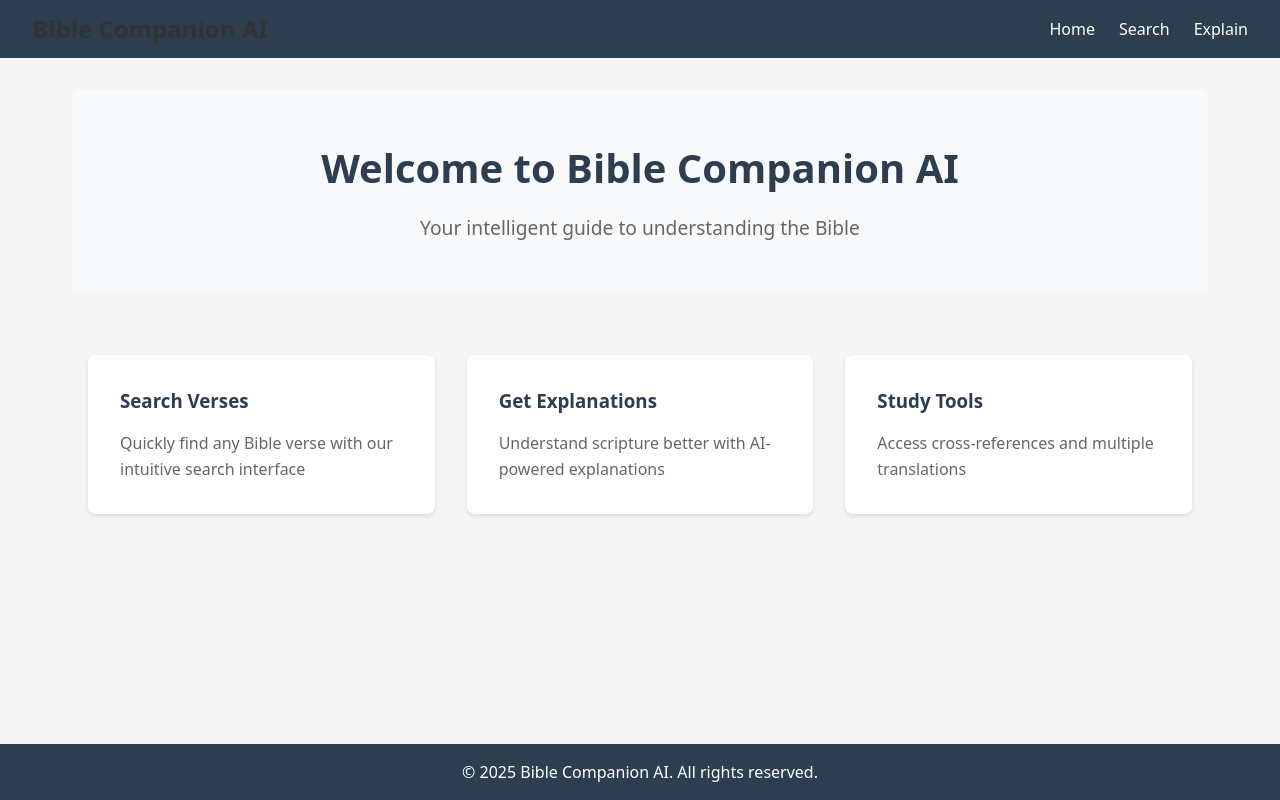
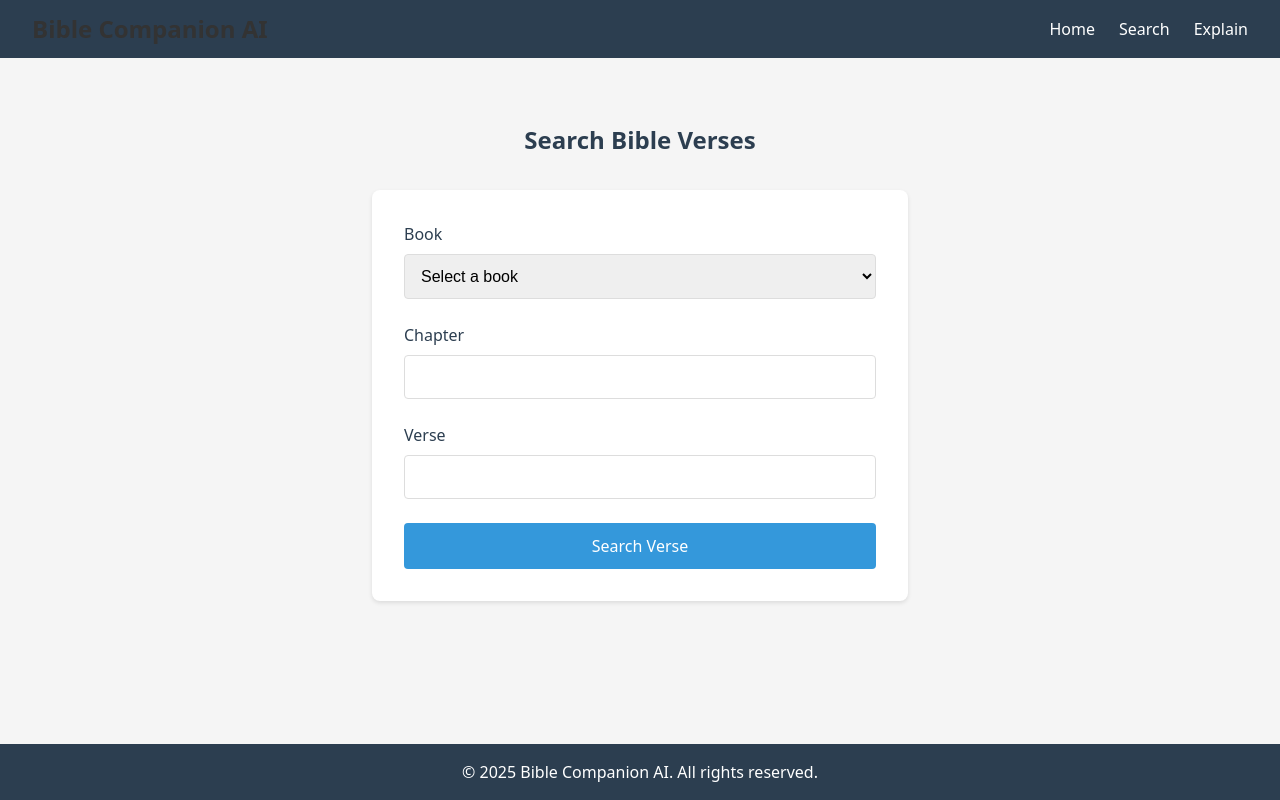
Before and after one commit to Jay254/Bible-Companion-AI, a React (Vite) app: page /search in a window 1280 px wide. Built offline with nearby package versions, Linux system fonts and the light colour scheme.

Commit message:
added simple bible verse search UI

```diff
--- a/package.json
+++ b/package.json
@@ -11,7 +11,8 @@
   },
   "dependencies": {
     "react": "^19.1.0",
-    "react-dom": "^19.1.0"
+    "react-dom": "^19.1.0",
+    "react-router-dom": "^7.6.1"
   },
   "devDependencies": {
     "@eslint/js": "^9.25.0",
--- a/src/App.tsx
+++ b/src/App.tsx
@@ -1,12 +1,19 @@
+import { Route, BrowserRouter as Router, Routes } from 'react-router-dom'
 import './App.css'
 import { Layout } from './components/Layout/Layout'
 import { Home } from './pages/Home/Home'
+import { Search } from './pages/Search/Search'
 
 function App() {
   return (
-    <Layout>
-      <Home />
-    </Layout>
+    <Router>
+      <Layout>
+        <Routes>
+          <Route path="/" element={<Home />} />
+          <Route path="/search" element={<Search />} />
+        </Routes>
+      </Layout>
+    </Router>
   )
 }
 
--- /dev/null
+++ b/src/pages/Search/Search.css
@@ -0,0 +1,90 @@
+.search-page {
+  max-width: 600px;
+  margin: 0 auto;
+  padding: 2rem;
+}
+
+.search-page h2 {
+  text-align: center;
+  color: #2c3e50;
+  margin-bottom: 2rem;
+}
+
+.search-form {
+  background: white;
+  padding: 2rem;
+  border-radius: 8px;
+  box-shadow: 0 2px 4px rgba(0, 0, 0, 0.1);
+}
+
+.form-group {
+  margin-bottom: 1.5rem;
+}
+
+.form-group label {
+  display: block;
+  margin-bottom: 0.5rem;
+  color: #2c3e50;
+  font-weight: 500;
+}
+
+.form-group select,
+.form-group input {
+  width: 100%;
+  padding: 0.75rem;
+  border: 1px solid #ddd;
+  border-radius: 4px;
+  font-size: 1rem;
+  transition: border-color 0.2s;
+}
+
+.form-group select:focus,
+.form-group input:focus {
+  outline: none;
+  border-color: #3498db;
+  box-shadow: 0 0 0 2px rgba(52, 152, 219, 0.2);
+}
+
+.form-group select.error,
+.form-group input.error {
+  border-color: #e74c3c;
+}
+
+.error-message {
+  display: block;
+  color: #e74c3c;
+  font-size: 0.875rem;
+  margin-top: 0.5rem;
+}
+
+.search-button {
+  width: 100%;
+  padding: 0.75rem;
+  background-color: #3498db;
+  color: white;
+  border: none;
+  border-radius: 4px;
+  font-size: 1rem;
+  font-weight: 500;
+  cursor: pointer;
+  transition: background-color 0.2s;
+}
+
+.search-button:hover {
+  background-color: #2980b9;
+}
+
+.search-button:focus {
+  outline: none;
+  box-shadow: 0 0 0 2px rgba(52, 152, 219, 0.2);
+}
+
+@media (max-width: 768px) {
+  .search-page {
+    padding: 1rem;
+  }
+
+  .search-form {
+    padding: 1.5rem;
+  }
+}
--- /dev/null
+++ b/src/pages/Search/Search.tsx
@@ -0,0 +1,135 @@
+import { useState } from 'react'
+import './Search.css'
+
+// List of Bible books
+const BIBLE_BOOKS = [
+  'Genesis', 'Exodus', 'Leviticus', 'Numbers', 'Deuteronomy',
+  'Joshua', 'Judges', 'Ruth', '1 Samuel', '2 Samuel',
+  '1 Kings', '2 Kings', '1 Chronicles', '2 Chronicles', 'Ezra',
+  'Nehemiah', 'Esther', 'Job', 'Psalms', 'Proverbs',
+  'Ecclesiastes', 'Song of Solomon', 'Isaiah', 'Jeremiah', 'Lamentations',
+  'Ezekiel', 'Daniel', 'Hosea', 'Joel', 'Amos',
+  'Obadiah', 'Jonah', 'Micah', 'Nahum', 'Habakkuk',
+  'Zephaniah', 'Haggai', 'Zechariah', 'Malachi',
+  'Matthew', 'Mark', 'Luke', 'John', 'Acts',
+  'Romans', '1 Corinthians', '2 Corinthians', 'Galatians', 'Ephesians',
+  'Philippians', 'Colossians', '1 Thessalonians', '2 Thessalonians', '1 Timothy',
+  '2 Timothy', 'Titus', 'Philemon', 'Hebrews', 'James',
+  '1 Peter', '2 Peter', '1 John', '2 John', '3 John',
+  'Jude', 'Revelation'
+]
+
+interface SearchFormData {
+  book: string
+  chapter: string
+  verse: string
+}
+
+export function Search() {
+  const [formData, setFormData] = useState<SearchFormData>({
+    book: '',
+    chapter: '',
+    verse: ''
+  })
+  const [errors, setErrors] = useState<Partial<SearchFormData>>({})
+
+  const validateForm = (): boolean => {
+    const newErrors: Partial<SearchFormData> = {}
+
+    if (!formData.book) {
+      newErrors.book = 'Please select a book'
+    }
+    if (!formData.chapter) {
+      newErrors.chapter = 'Chapter is required'
+    } else if (isNaN(Number(formData.chapter)) || Number(formData.chapter) < 1) {
+      newErrors.chapter = 'Please enter a valid chapter number'
+    }
+    if (!formData.verse) {
+      newErrors.verse = 'Verse is required'
+    } else if (isNaN(Number(formData.verse)) || Number(formData.verse) < 1) {
+      newErrors.verse = 'Please enter a valid verse number'
+    }
+
+    setErrors(newErrors)
+    return Object.keys(newErrors).length === 0
+  }
+
+  const handleSubmit = (e: React.FormEvent) => {
+    e.preventDefault()
+    if (validateForm()) {
+      // TODO: Implement verse search
+      console.log('Searching for:', formData)
+    }
+  }
+
+  const handleChange = (e: React.ChangeEvent<HTMLInputElement | HTMLSelectElement>) => {
+    const { name, value } = e.target
+    setFormData(prev => ({
+      ...prev,
+      [name]: value
+    }))
+    // Clear error when user starts typing
+    if (errors[name as keyof SearchFormData]) {
+      setErrors(prev => ({
+        ...prev,
+        [name]: undefined
+      }))
+    }
+  }
+
+  return (
+    <div className="search-page">
+      <h2>Search Bible Verses</h2>
+      <form className="search-form" onSubmit={handleSubmit}>
+        <div className="form-group">
+          <label htmlFor="book">Book</label>
+          <select
+            id="book"
+            name="book"
+            value={formData.book}
+            onChange={handleChange}
+            className={errors.book ? 'error' : ''}
+          >
+            <option value="">Select a book</option>
+            {BIBLE_BOOKS.map(book => (
+              <option key={book} value={book}>{book}</option>
+            ))}
+          </select>
+          {errors.book && <span className="error-message">{errors.book}</span>}
+        </div>
+
+        <div className="form-group">
+          <label htmlFor="chapter">Chapter</label>
+          <input
+            type="number"
+            id="chapter"
+            name="chapter"
+            value={formData.chapter}
+            onChange={handleChange}
+            min="1"
+            className={errors.chapter ? 'error' : ''}
+          />
+          {errors.chapter && <span className="error-message">{errors.chapter}</span>}
+        </div>
+
+        <div className="form-group">
+          <label htmlFor="verse">Verse</label>
+          <input
+            type="number"
+            id="verse"
+            name="verse"
+            value={formData.verse}
+            onChange={handleChange}
+            min="1"
+            className={errors.verse ? 'error' : ''}
+          />
+          {errors.verse && <span className="error-message">{errors.verse}</span>}
+        </div>
+
+        <button type="submit" className="search-button">
+          Search Verse
+        </button>
+      </form>
+    </div>
+  )
+}
--- a/tsconfig.app.json
+++ b/tsconfig.app.json
@@ -19,7 +19,6 @@
     "strict": true,
     "noUnusedLocals": true,
     "noUnusedParameters": true,
-    "erasableSyntaxOnly": true,
     "noFallthroughCasesInSwitch": true,
     "noUncheckedSideEffectImports": true
   },
```
Also changed, not shown: 1 other file (tests, documents, lock files or other folders).
